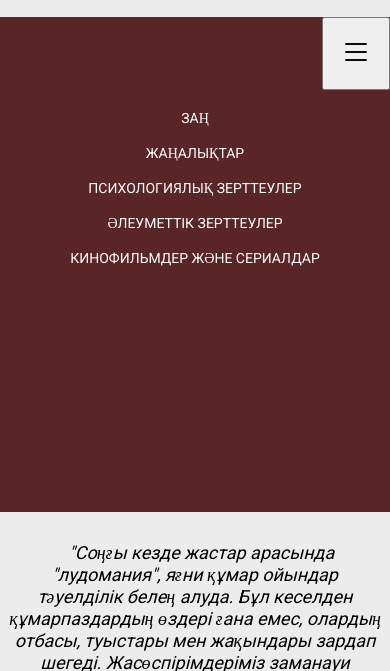
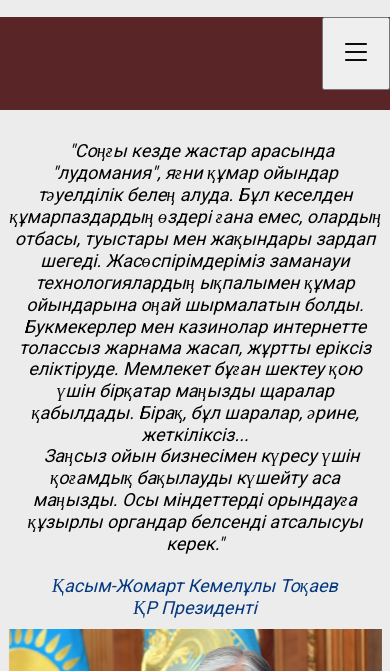
Before and after one commit to stop-gambling/stop-gambling.github.io, a plain HTML site: page index.html in a window 390 px wide. Both pictures are taken after a click on the element 195 px from the left and 226 px from the top of the page. Shown: the part 173-844 px from the top of the page. Drawn offline with nearby package versions, Linux system fonts and the light colour scheme.

Commit message:
Update style.css

```diff
--- a/css/style.css
+++ b/css/style.css
@@ -133,7 +133,7 @@ nav .toggle-btn>button {
     max-height: initial !important;
 }
 .active__toggle {
-    height: 50vh !important;
+    max-height: 50vh !important;
 }
 nav .toggle-btn {
     display: flex;
```
